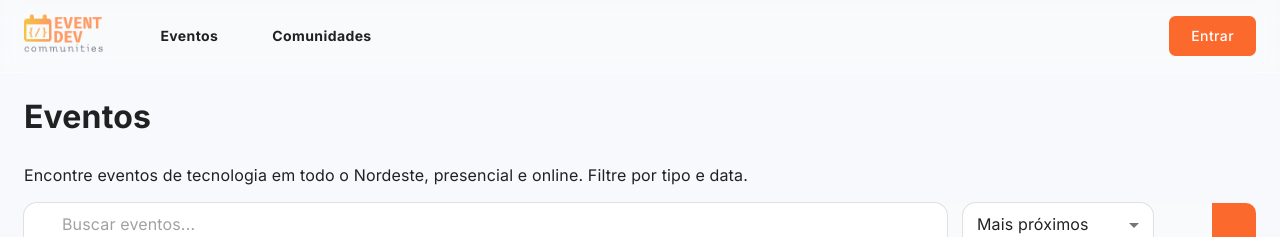
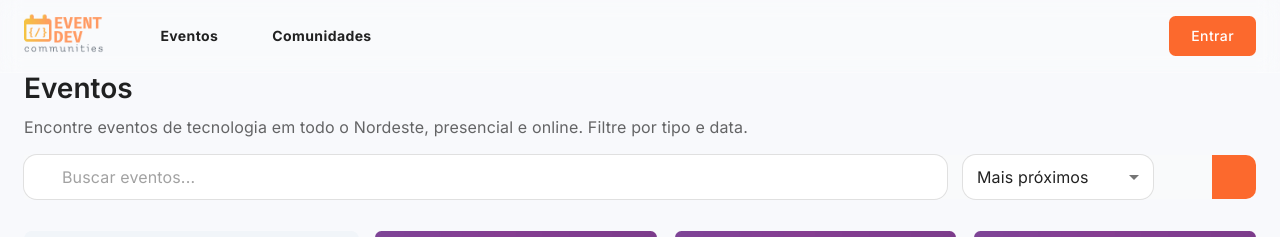
Before and after one commit to mathewvieira/Event-Dev-Communities, a React (Vite) app: page /eventos in a window 1280 px wide. Shown: the top 237 px of the page. Built offline with nearby package versions, Linux system fonts and the light colour scheme; some icons are missing.

Commit message:
feat: add CommunityProfilePicture component with avatar and social links

```diff
--- a/src/pages/Events.jsx
+++ b/src/pages/Events.jsx
@@ -11,14 +11,31 @@ export default function Events() {
     <Box>
       <Container
         sx={{ paddingTop: '4.5rem', paddingBottom: '4.5rem' }}
-        maxWidth='xl'
-      >
-        <Typography maxWidth='xl'>
+        maxWidth='xl'>
+        <Typography
+          component='div'
+          maxWidth='xl'>
+          <Typography
+            variant='h3'
+            component='h1'
+            gutterBottom
+            sx={{ fontWeight: 'semibold' }}>
+            Eventos
+          </Typography>
+
+          <Typography
+            variant='body1'
+            color='text.secondary'
+            paragraph>
+            Encontre eventos de tecnologia em todo o Nordeste, presencial e online. Filtre por tipo e data.
+          </Typography>
+        </Typography>
+        {/* <Typography maxWidth='xl'>
           <main className='px-6 py-10 max-w-7xl mx-auto'>
             <h1 className='text-3xl font-semibold mb-2'>Eventos</h1>
             <p className='text-gray-500 mb-6'>Encontre eventos de tecnologia em todo o Nordeste, presencial e online. Filtre por tipo e data.</p>
           </main>
-        </Typography>
+        </Typography> */}
 
         <Searchbar />
 
```
Also changed, not shown: src/shared/components/CommunityProfilePicture/index.jsx (added, +70 -0 lines), src/shared/assets/static/images/housejs_logo.jpg (added), src/shared/components/CommunityProfilePicture/CommunityProfilePicture.module.css (added).
